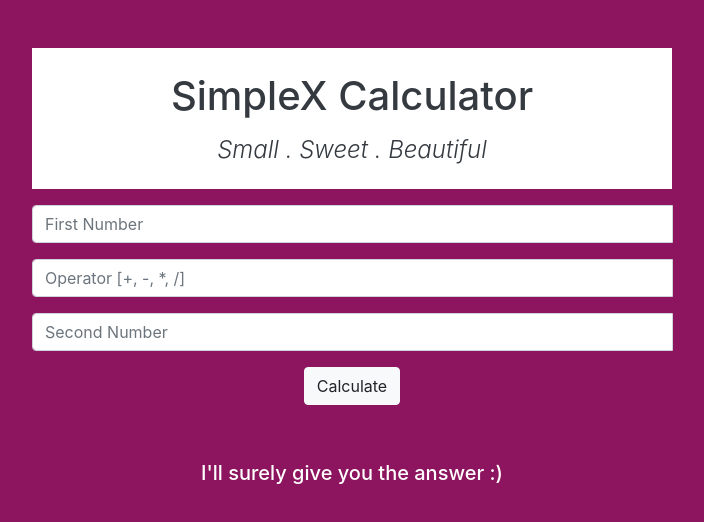
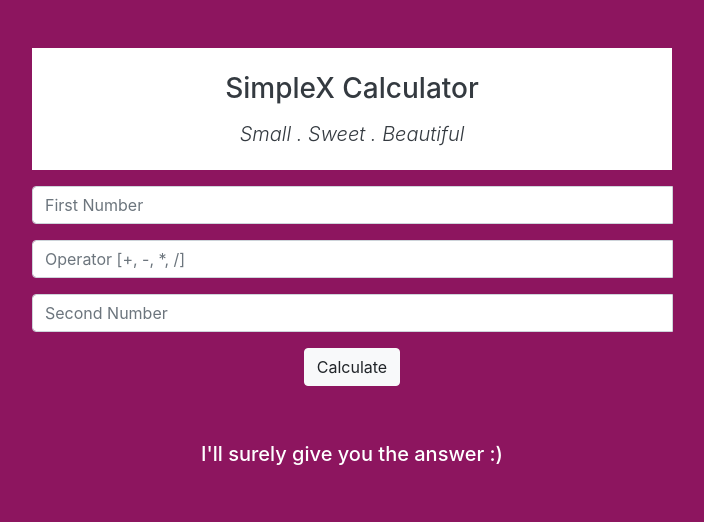
Before and after one commit to vishalrimal/vishalrimal.github.io, a plain HTML site: page javascript.html in a window 1280 px wide. Shown: the whole page, without its empty margins (288-992 px from the left). Drawn offline with nearby package versions, Linux system fonts and the light colour scheme.

Commit message:
Update javascript.html

```diff
--- a/javascript.html
+++ b/javascript.html
@@ -43,8 +43,8 @@
     </div>
     <div class="d-flex justify-content-center">
       <div class="p-3 m-3 w-50 h-50 bg-white text-dark">
-        <h1 class="p-2">SimpleX Calculator</h1>
-        <h4 class="font-italic font-weight-light">Small . Sweet . Beautiful</h4>
+        <h3 class="p-2">SimpleX Calculator</h3>
+        <h5 class="font-italic font-weight-light">Small . Sweet . Beautiful</h5>
       </div>
     </div>
 
```
